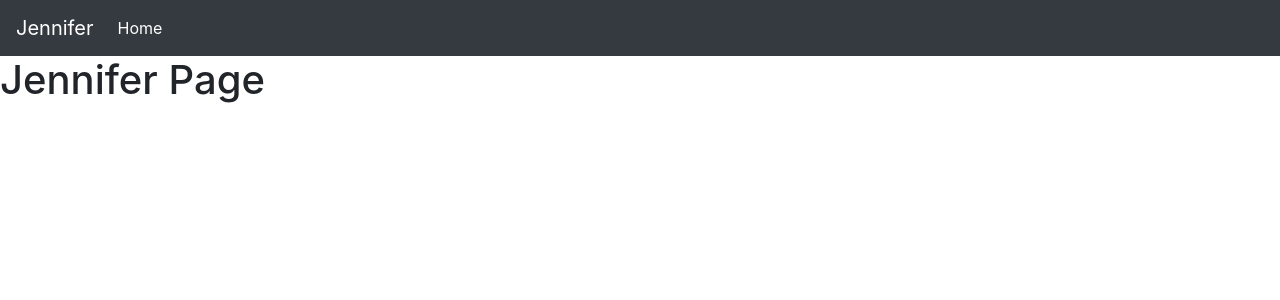
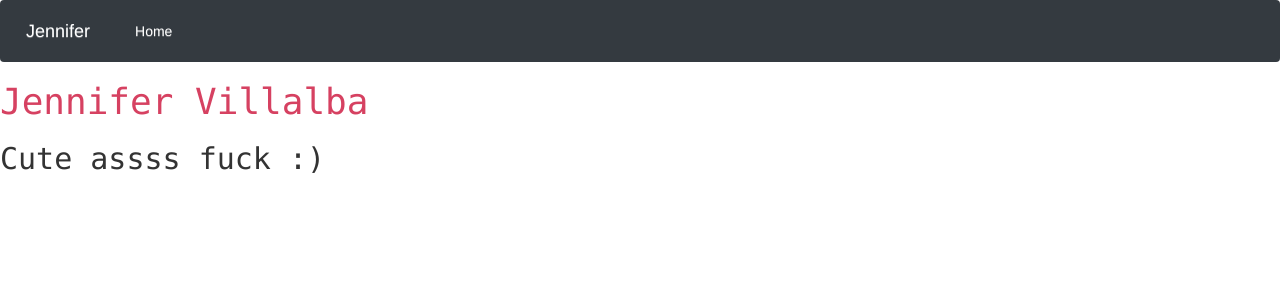
Before and after one commit to jenn22Bee/Blog, a Django app: page /jennPage/ in a window 1280 px wide. Shown: the top 300 px of the page. Run offline with Django 3.2, Linux system fonts and the light colour scheme; some libraries are stand-ins or nearby versions.

Commit message:
CSS added fixed broken stuff

```diff
--- a/MyBlog/settings.py
+++ b/MyBlog/settings.py
@@ -120,3 +120,6 @@
 # https://docs.djangoproject.com/en/3.1/howto/static-files/
 
 STATIC_URL = '/static/'
+STATICFILES_DIRS = [
+    os.path.join(BASE_DIR, 'static'),
+]
--- a/MyBlog/urls.py
+++ b/MyBlog/urls.py
@@ -23,4 +23,5 @@
     # path('', home_view),
     # path('<str:slug>', read_article)
     path('', include('home.urls')),
+
 ]
--- a/home/apps.py
+++ b/home/apps.py
@@ -7,7 +7,3 @@
 
 class JennConfig(AppConfig):
     name = 'jennPage'
-
-
-class AddConfig(AppConfig):
-    name = 'addPost'
--- a/home/urls.py
+++ b/home/urls.py
@@ -3,7 +3,6 @@
 from . import views
 
 urlpatterns = [
-    path('addPost/', views.AddView.as_view(), name='addPost'),
     path('jennPage/', views.JennPageView.as_view(), name='jennPage'),
     path('', views.HomeView.as_view(), name='home'),
     path('<slug:slug>/', views.ReadArticle.as_view(), name='read_article'),
--- a/home/views.py
+++ b/home/views.py
@@ -21,11 +21,6 @@
     template_name = 'jennPage.html'
 
 
-class AddView(TemplateView):
-    # model = BlogPost
-    template_name = 'addPost.html'
-
-
 '''def read_article(request, slug):
     obj = get_object_or_404(BlogPost, slug=slug)
     template_name = 'read_article.html'
--- /dev/null
+++ b/static/css/style.css
@@ -0,0 +1,4 @@
+h1 a, h2 a {
+    color: #d64161;
+    font-family: "Lucida Console", "Courier New", monospace;
+}
--- a/templates/home.html
+++ b/templates/home.html
@@ -3,7 +3,6 @@
     Home
 {% endblock %}
 {% block page_content %}
-<a class="btn btn-outline-info" href="/addPost">New Entry</a>
 <!--<button type="button" class="btn btn-outline-info">New Entry</button> -->
 {% for object in object_list %}
         <!-- Blog Entries Column -->
--- a/templates/jennPage.html
+++ b/templates/jennPage.html
@@ -3,10 +3,21 @@
 Jennifer
 {% endblock %}
 {% block page_content %}
+{% load static %}
+<html>
+    <head>
+        <title>Django Girls blog</title>
+        <link rel="stylesheet" href="//maxcdn.bootstrapcdn.com/bootstrap/3.2.0/css/bootstrap.min.css">
+        <link rel="stylesheet" href="//maxcdn.bootstrapcdn.com/bootstrap/3.2.0/css/bootstrap-theme.min.css">
+        <link rel="stylesheet" href="{% static 'css/style.css' %}">
+    </head>
+    <body>
+        <div>
+            <h1><a href="/">Jennifer Villalba</a></h1>
+            <h2><a>Cute assss fuck :)</a></h2>
+        </div>
 
-<!-- Blog Entries Column -->
-<html lang="en">
-<h1>Jennifer Page</h1>
+    </body>
 </html>
 
 {% endblock %}
```
Also changed, not shown: README.md, db.sqlite3.
